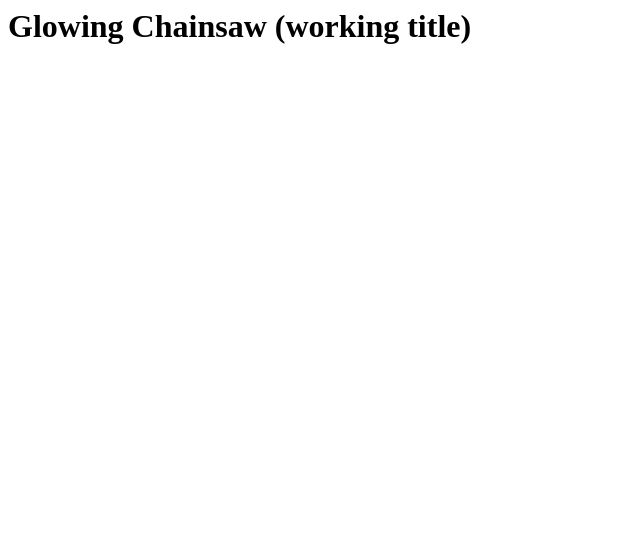
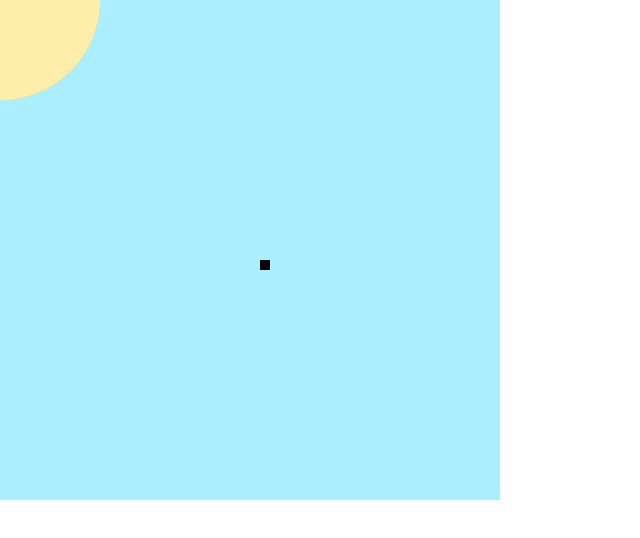
Before and after one commit to nicodevries/glowing-chainsaw, a website: page index.html in a window 1280 px wide. Shown: the whole page, without its empty margins (0-640 px from the left). Drawn offline with Linux system fonts and the light colour scheme.

Commit message:
first screen with a moving object in it

```diff
--- a/index.html
+++ b/index.html
@@ -1,8 +1,10 @@
 <html>
 <head>
 	<title>The Game</title>
+	<script src="js/src/game.js"></script>
+	<script src="js/src/gameObject.js"></script>
 </head>
-<body>
+<body onload="startGame()">
 	<h1>Glowing Chainsaw (working title)</h1>
 </body>
 </html>
--- a/js/src/game.js
+++ b/js/src/game.js
@@ -1,3 +1,100 @@
-var newGame = function () {
-	return 'Something';
+var newGame = function (width, height) {
+	var game = {};
+	var self = {};
+	self.WIDTH = width || 500;
+	self.HEIGHT = height || 500;
+
+
+	game.getBackGround = function () {
+        return self.bgctx;
+    };
+
+    game.getStaticLayer = function () {
+        return self.sctx;
+    };
+
+    game.getDynamicLayer = function () {
+        return self.dctx;
+    };
+
+    game.getHeight = function () {
+        return self.HEIGHT;
+    };
+
+    game.getWidth = function () {
+        return self.WIDTH;
+    };
+
+    game.drawRect = function (x, y, width, height, color, canvas) {
+        canvas.globalCompositeOperation = "source-over";
+        canvas.fillStyle = color || "#000000";
+        canvas.fillRect(x, y, width, height);
+    };
+
+    game.clearRect = function (x, y, width, height, canvas) {
+        canvas.globalCompositeOperation = "destination-out";
+        canvas.clearRect(x, y, width, height);
+    };
+
+    game.drawCircle = function (x, y, radius, color, canvas) {
+        canvas.globalCompositeOperation = "source-over";
+        canvas.fillStyle = color || "#000000";
+        canvas.beginPath();
+        canvas.arc(x, y, radius, 0, 2*Math.PI);
+        canvas.closePath();
+        canvas.fill();
+    };
+
+    game.clearCircle = function (x, y, radius, canvas) {
+        canvas.globalCompositeOperation = "destination-out";
+        canvas.beginPath();
+        canvas.arc(x, y, radius, 0, 2*Math.PI, true);
+        canvas.closePath();
+        canvas.fill();
+    };
+
+    game.start = function () {
+    	[self.dynamicLayer, self.bg, self.staticLayer].forEach(
+			layer => document.body.appendChild(layer)
+		);
+    	self.createBackGround();
+    	self.firstItem = newGameObject(10, 10, game);
+    	self.animation = setInterval(self.update, 20);
+    }
+
+
+    self.createBackGround = function () {
+        var color = "#aaeeff"
+        game.drawRect(0, 0, self.WIDTH, self.HEIGHT, color, self.bgctx);
+        game.drawCircle(0, 0, 100, "#ffeeaa", self.bgctx);
+    };
+
+	self.createLayer = function (zIndex) {
+		var canvas = document.createElement("canvas");
+		canvas.width = self.WIDTH.toString();
+		canvas.height = self.HEIGHT.toString();
+		canvas.style.position = "absolute";
+		canvas.style.left = "0";
+		canvas.style.top = "0";
+		canvas.style.zIndex = zIndex.toString();
+		return canvas;
+	}
+
+	self.update = function () {
+		var pos = self.firstItem.getPosition();
+		self.firstItem.moveTo(pos.x + 1, pos.y + 1);
+	}
+
+	self.dynamicLayer = self.createLayer(2);
+	self.dctx = self.dynamicLayer.getContext("2d");
+	self.staticLayer = self.createLayer(1);
+	self.sctx = self.staticLayer.getContext("2d");
+	self.bg = self.createLayer(0);
+	self.bgctx = self.bg.getContext("2d");
+	return game;
 };
+
+function startGame() {
+	var game = newGame();
+	game.start();
+}
--- /dev/null
+++ b/js/src/gameObject.js
@@ -0,0 +1,29 @@
+var newGameObject = function(x, y, game) {
+	var self = {};
+	var gameObject = {};
+	self.x = x;
+	self.y = y;
+	self.width = 10;
+	self.height = 10;
+	self.game = game;
+
+	gameObject.getPosition = function () {
+		return {
+			x: self.x,
+			y: self.y
+		}
+	}
+
+	gameObject.moveTo = function (x, y) {
+		self.game.clearRect(self.x, self.y, self.width, self.height, self.game.getDynamicLayer());
+		self.x = x;
+		self.y = y;
+		self.game.drawRect(self.x, self.y, self.width, self.height, null, self.game.getDynamicLayer());
+	}
+
+	gameObject.draw = function () {
+		self.game.drawRect(self.x, self.y, 10, 10, null, self.game.getDynamicLayer());
+	}
+
+	return gameObject;
+}
```
Also changed, not shown: js/test/game.test.js (+17 -4 lines), js/test/gameObject.test.js (added, +20 -0 lines).
